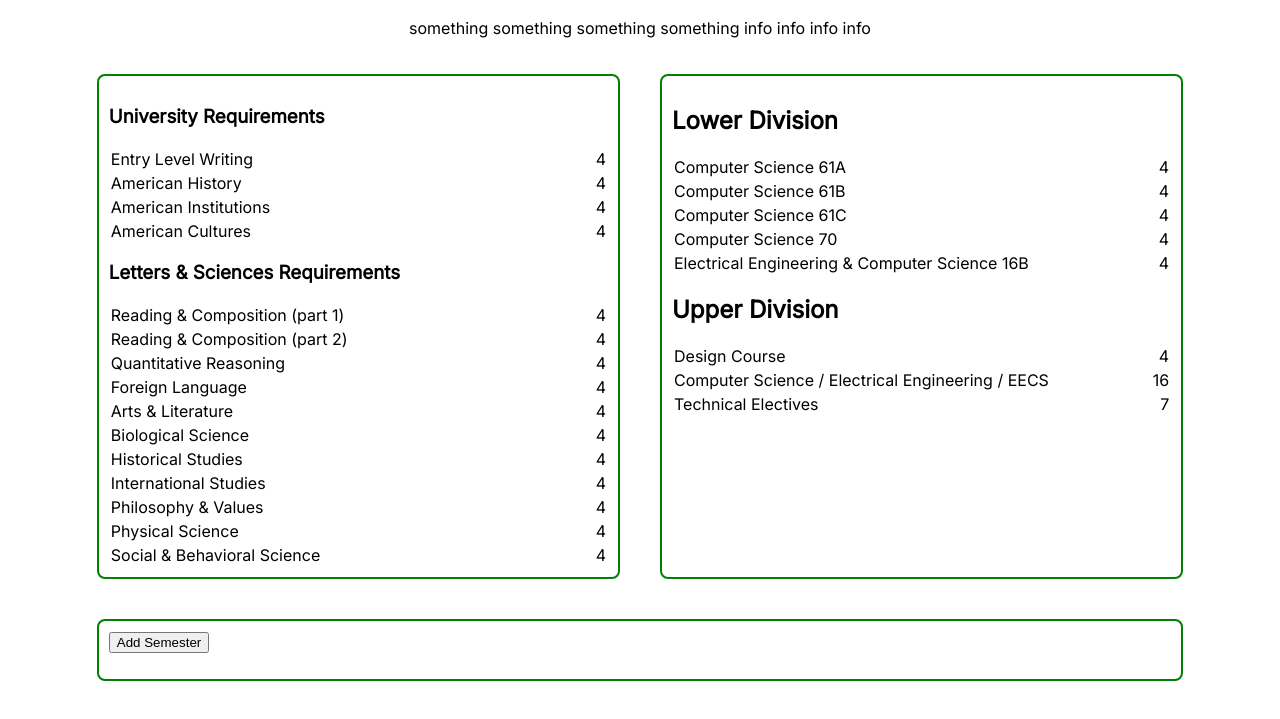
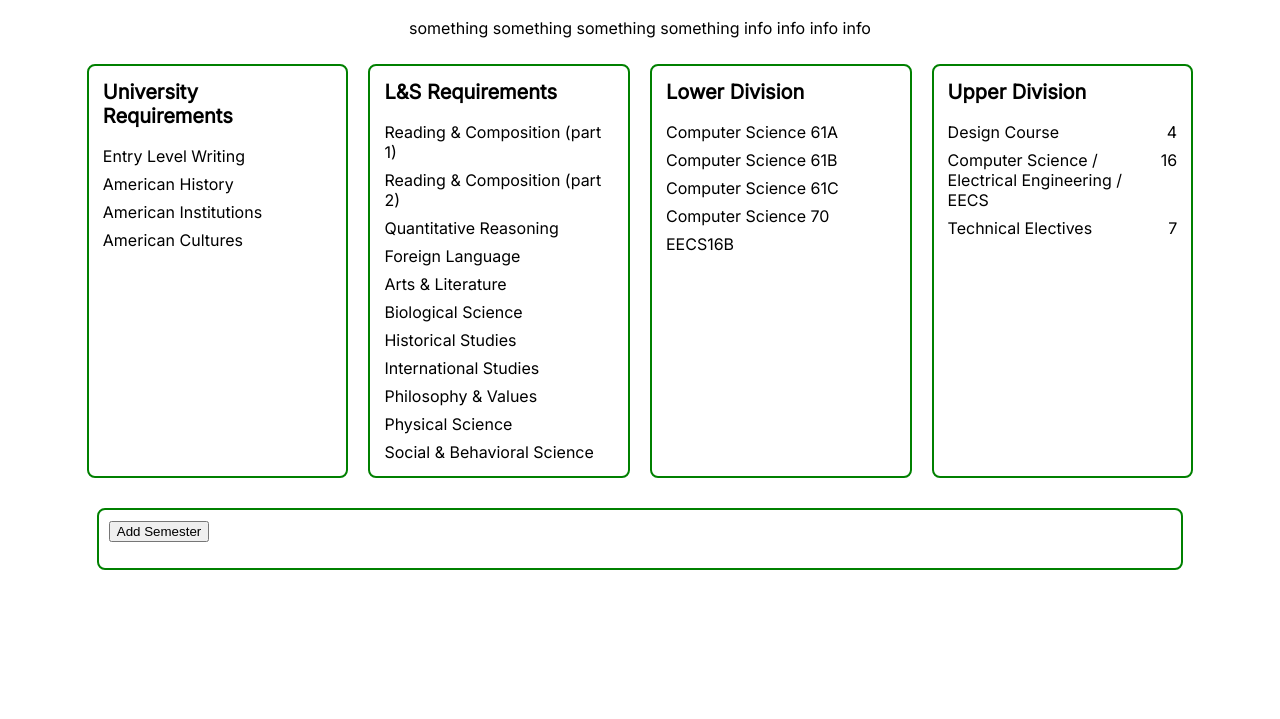
Before and after one commit to davidmwei/cs-degree-tracker, a React app: page / in a window 1280 px wide. Shown: the part 119-838 px from the top of the page. After the commit the page ends 800 px from the top, so only its background shows below. Built offline with nearby package versions, Linux system fonts and the light colour scheme.

Commit message:
Change styling and requirements UX

```diff
--- a/src/Category.js
+++ b/src/Category.js
@@ -11,23 +11,36 @@ class Category extends React.Component {
         var id = this.props.id;
         var units = this.props.units;
 
-
+        if (this.props.waivable) {
+            if (units === 0) {
+                return (
+                    <strike class='waivable' onClick={() => this.waive(id)} style={{opacity: 0.25}}>
+                        <div id='name'>{name}</div>
+                    </strike>
+                )
+            }
+            return (
+                <div className='waivable' onClick={() => this.waive(id)}>
+                    <div id='name'>{name}</div>
+                </div>
+            )
+        }
 
         if (units === 0) {
             return (
-                <strike class='category' onClick={() => this.waive(id)} style={{opacity: 0.25}}>
+                <strike class='category' style={{opacity: 0.25}}>
                     <div id='name'>{name}</div>
                     <div id='units'>{units}</div>
                 </strike>
             )
+        } else {
+            return (
+                <div className='category'>
+                    <div id='name'>{name}</div>
+                    <div id='units'>{units}</div>
+                </div>
+            )
         }
-
-        return (
-            <div className='category' onClick={() => this.waive(id)}>
-                <div id='name'>{name}</div>
-                <div id='units'>{units}</div>
-            </div>
-        )
     }
 }
 
@@ -38,7 +51,8 @@ function doNothing(id) {
 Category.defaultProps = {
     name: 'empty',
     id: 'NA',
-    units: 'NA',
+    units: '',
+    waivable: false,
     waive: doNothing
 };
 
--- a/src/ReqPlanner.js
+++ b/src/ReqPlanner.js
@@ -26,9 +26,12 @@ class ReqPlanner extends React.Component {
             c61c: 4,
             c70: 4,
             e16b: 4,
+
+
             design: 4,
             otherce: 16,
-            elect: 7
+            elect: 7,
+            total: 0
         };
 
         this.waive = this.waive.bind(this);
@@ -41,49 +44,47 @@ class ReqPlanner extends React.Component {
         this.setState({ [req]:swap })
     }
 
+
     render() {
         return (
             <div id='reqBody'>
                 <div id='requirements'>
-                    <div id='gradreq'>
                         <div id='unireq'>
-                            <h3>University Requirements</h3>
-                            <Category name='Entry Level Writing' id='elwriting' units={this.state.elwriting} waive={this.waive} />
-                            <Category name='American History' id='amhist' units={this.state.amhist} waive={this.waive} />
-                            <Category name='American Institutions' id='aminst' units={this.state.aminst} waive={this.waive} />
-                            <Category name='American Cultures' id='amcul' units={this.state.amcul} waive={this.waive} />
+                            <div class='reqTitles'>University Requirements</div>
+                            <Category name='Entry Level Writing' id='elwriting' units={this.state.elwriting} waivable={true} waive={this.waive} />
+                            <Category name='American History' id='amhist' units={this.state.amhist} waivable={true} waive={this.waive} />
+                            <Category name='American Institutions' id='aminst' units={this.state.aminst} waivable={true} waive={this.waive} />
+                            <Category name='American Cultures' id='amcul' units={this.state.amcul} waivable={true} waive={this.waive} />
                         </div>
                         <div id='lsreq'>
-                            <h3>Letters & Sciences Requirements</h3>
-                            <Category name='Reading & Composition (part 1)' id='r1a' units={this.state.r1a} waive={this.waive} />
-                            <Category name='Reading & Composition (part 2)' id='r1b' units={this.state.r1b} waive={this.waive} />
-                            <Category name='Quantitative Reasoning' id='quant' units={this.state.quant} waive={this.waive} />
-                            <Category name='Foreign Language' id='forlang' units={this.state.forlang} waive={this.waive} />
-                            <Category name='Arts & Literature' id='artlit' units={this.state.artlit} />
-                            <Category name='Biological Science' id='biosci' units={this.state.biosci} />
-                            <Category name='Historical Studies' id='histstud' units={this.state.histstud} />
-                            <Category name='International Studies' id='intstud' units={this.state.intstud} />
-                            <Category name='Philosophy & Values' id='phil' units={this.state.phil} />
-                            <Category name='Physical Science' id='phys' units={this.state.phys} />
-                            <Category name='Social & Behavioral Science' id='social' units={this.state.social} />
+                            <div class='reqTitles'>L&S Requirements</div>
+                            <Category name='Reading & Composition (part 1)' id='r1a' units={this.state.r1a} waivable={true} waive={this.waive} />
+                            <Category name='Reading & Composition (part 2)' id='r1b' units={this.state.r1b} waivable={true} waive={this.waive} />
+                            <Category name='Quantitative Reasoning' id='quant' units={this.state.quant} waivable={true} waive={this.waive} />
+                            <Category name='Foreign Language' id='forlang' units={this.state.forlang} waivable={true} waive={this.waive} />
+                            <Category name='Arts & Literature' id='artlit' />
+                            <Category name='Biological Science' id='biosci' />
+                            <Category name='Historical Studies' id='histstud' />
+                            <Category name='International Studies' id='intstud' />
+                            <Category name='Philosophy & Values' id='phil' />
+                            <Category name='Physical Science' id='phys' />
+                            <Category name='Social & Behavioral Science' id='social' />
                         </div>
-                    </div>
-                    <div id='majorreq'>
-                        <h2>Lower Division</h2>
-                        <div id='underdiv'>
-                            <Category name='Computer Science 61A' id='c61a' units={this.state.c61a} />
-                            <Category name='Computer Science 61B' id='c61b' units={this.state.c61b} />
-                            <Category name='Computer Science 61C' id='c61c' units={this.state.c61c}/>
-                            <Category name='Computer Science 70' id='c70' units={this.state.c70} />
-                            <Category name='Electrical Engineering & Computer Science 16B' id='e16b' units={this.state.e16b} />
+                        <div id='lowerdiv'>
+                            <div class='reqTitles'>Lower Division</div>
+                            <Category name='Computer Science 61A' id='c61a' />
+                            <Category name='Computer Science 61B' id='c61b' />
+                            <Category name='Computer Science 61C' id='c61c' />
+                            <Category name='Computer Science 70' id='c70' />
+                            <Category name='EECS16B' id='e16b' />
                         </div>
-                        <h2>Upper Division</h2>
                         <div id='upperdiv'>
+                            <div class='reqTitles'>Upper Division</div>
                             <Category name='Design Course' id='design' units={this.state.design} />
                             <Category name='Computer Science / Electrical Engineering / EECS' id='otherce' units={this.state.otherce} />
                             <Category name='Technical Electives' id='elect' units={this.state.elect} />
                         </div>
-                    </div>
+
                 </div>
                 <div id='schedule'>
                     <Schedule />
--- a/src/Schedule.js
+++ b/src/Schedule.js
@@ -1,5 +1,5 @@
 import React from 'react';
-import Semester from './Semester';
+import Semesters from './Semester';
 
 class Schedule extends React.Component {
     constructor(props) {
@@ -33,7 +33,7 @@ class Schedule extends React.Component {
                 <form onSubmit={this.addSem}>
                     <button type="addSem">Add Semester</button>
                 </form>
-                <Semester entries={this.state.sems} />
+                <Semesters entries={this.state.sems} />
             </div>
         )
     }
--- a/src/Semester.js
+++ b/src/Semester.js
@@ -1,7 +1,7 @@
 import React from 'react';
 import Classes from './Classes';
 
-class Semester extends React.Component {
+class Semesters extends React.Component {
     constructor(props) {
         super(props);
 
@@ -24,4 +24,4 @@ class Semester extends React.Component {
     }
 }
 
-export default Semester;
+export default Semesters;
--- a/src/index.css
+++ b/src/index.css
@@ -11,29 +11,41 @@ body {
     text-align: center;
 }
 
+
+
+
+
 #requirements {
     display: flex;
     flex-direction: row;
     justify-content: center;
 }
 
-#gradreq, #majorreq{
+#unireq, #lsreq, #lowerdiv, #upperdiv {
     border: 2px solid green;
     border-radius: 8px;
     padding: 10px;
     width: 500px;
-    margin: 20px;
+    margin: 10px;
 }
+
+.reqTitles {
+    padding: 4px;
+    font-size: 20px;
+    font-weight: bold;
+    margin-bottom: 10px;
+}
+
 
 strike {
     display: block;
 }
 
-.category {
+.category, .waivable {
     display: flex;
     flex-direction: row;
     border-radius: 8px;
-    padding: 2px;
+    padding: 4px;
 
 }
 
@@ -42,12 +54,17 @@ strike {
     margin-right: 0;
 }
 
-.category:hover {
-    background-color: rgb(248, 248, 248);
+.waivable:hover {
+    /*background-color: rgb(248, 248, 248);
     border: 2px solid green;
-    border-radius: 8px;
+    border-radius: 8px;*/
     cursor: pointer;
 }
+
+
+
+
+
 
 #schedule {
     border: 2px solid green;
```
